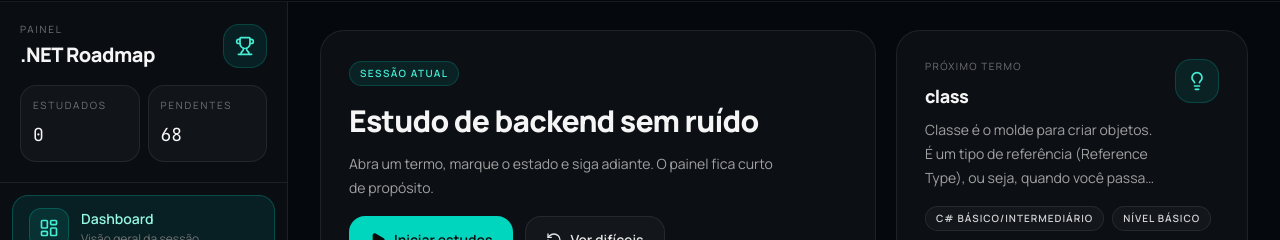
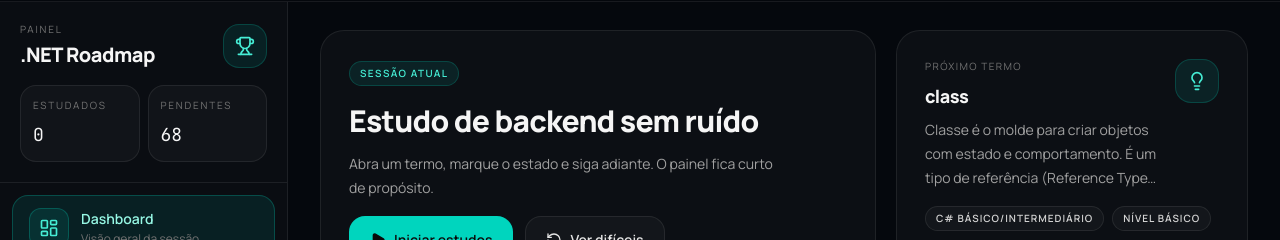
Before and after one commit to Murillou4/.NET-Interview-Roadmap, a React (Vite) app: page / in a window 1280 px wide. Shown: the part 149-389 px from the top of the page. Built offline with nearby package versions, Linux system fonts and the light colour scheme.

Commit message:
Fix class and struct learning sequence

```diff
--- a/src/components/SimulatorView.tsx
+++ b/src/components/SimulatorView.tsx
@@ -32,7 +32,7 @@
   const [showAnswer, setShowAnswer] = useState(false);
   const [lastAction, setLastAction] = useState<string | null>(null);
   const relatedTermByQuestionId: Record<string, string> = {
-    'class-vs-struct': 'class',
+    'class-vs-struct': 'struct',
     'what-is-interface': 'interface',
     'async-await': 'async',
     'what-is-linq': 'linq',
--- a/src/data/termsPart1.ts
+++ b/src/data/termsPart1.ts
@@ -6,20 +6,20 @@
     name: 'class',
     level: 'básico',
     category: 'C# básico/intermediário',
-    simpleExplanation: 'Classe é o molde para criar objetos. É um tipo de referência (Reference Type), ou seja, quando você passa uma classe para outra parte do código, você está passando o caminho da memória de onde ela está e não uma cópia.',
-    interviewExplanation: 'Em C#, uma class define uma estrutura de dados que combina campos, propriedades e métodos. Ela é alocada na memória Heap e gerenciada pelo Garbage Collector. É copiada por referência, indicando que duas variáveis podem apontar para o mesmo objeto.',
+    simpleExplanation: 'Classe é o molde para criar objetos com estado e comportamento. É um tipo de referência (Reference Type): a variável guarda uma referência para o objeto, e mais de uma variável pode apontar para a mesma instância.',
+    interviewExplanation: 'Em C#, uma class combina dados e comportamentos por meio de campos, propriedades e métodos. Ao atribuir uma variável de classe a outra, a referência é copiada, não o objeto. Por isso, alterações feitas por uma variável podem ser vistas pela outra quando ambas apontam para a mesma instância.',
     practicalExample: 'public class Cliente {\n  public string Nome { get; set; }\n  public void Ativar() { /* ativa o cliente */ }\n}',
     whenToUse: 'Sempre que você precisar modelar entidades de negócio complexas, serviços da aplicação ou controllers.',
-    commonErrors: ['Tentar comparar duas instâncias de classe usando == esperando comparação de valores (vão dar falso a menos que apontem para o mesmo endereço, use Equals ou override do == se necessário).', 'Alocar milhares de classes temporárias minúsculas sem necessidade, gerando estresse desnecessário no Garbage Collector.'],
-    interviewQuestion: 'Qual a diferença crucial entre uma class e uma struct no C#?',
-    shortInterviewAnswer: 'Class é um tipo de referência (Reference Type) carregado na Heap e gerenciado pelo Garbage Collector, enquanto struct é um tipo de valor (Value Type) carregado geralmente na Stack, mais rápido para dados pequenos e imutáveis.',
-    betterInterviewAnswer: 'Classes são Reference Types. Quando passadas como parâmetro, enviamos a referência da memória Heap. Elas aceitam herança e inicialização nula (null). Já as structs são Value Types na Stack, copiadas por valor completo em todas as atribuições, e não suportam herança direta, sendo excelentes para pequenos conjuntos de dados imutáveis (como coordenadas ou moedas).',
+    commonErrors: ['Usar == esperando comparação automática de todas as propriedades. Por padrão, classes usam igualdade de referência, salvo quando o tipo redefine esse comportamento.', 'Criar objetos temporários em excesso sem necessidade, aumentando o trabalho do Garbage Collector.'],
+    interviewQuestion: 'O que significa dizer que uma class é um tipo de referência no C#?',
+    shortInterviewAnswer: 'Significa que a variável guarda uma referência para o objeto. Ao atribuí-la a outra variável, copiamos a referência, então as duas podem apontar para a mesma instância.',
+    betterInterviewAnswer: 'Uma variável de class não contém diretamente todos os dados do objeto: ela contém uma referência para uma instância no managed heap. Ao copiar essa variável, o objeto não é clonado; a nova variável aponta para a mesma instância. Assim, uma alteração feita por uma referência pode ser observada pela outra. Classes também suportam herança e identidade compartilhada.',
     tags: ['C#', 'OOP', 'Reference Type'],
     quiz: {
-      question: 'Onde instâncias de uma "class" são alocadas principalmente na memória do .NET?',
-      options: ['Na Stack (fila rápida)', 'Na memória Heap', 'No arquivo de paginação', 'No cache de registradores'],
+      question: 'O que acontece ao atribuir uma variável de class a outra variável?',
+      options: ['O objeto é clonado automaticamente', 'A referência para o mesmo objeto é copiada', 'A variável original é apagada', 'Todas as propriedades são zeradas'],
       answerIndex: 1,
-      explanation: 'Sendo tipos de referência (Reference Types), os objetos das classes são guardados na memória Heap.'
+      explanation: 'Classes são tipos de referência. A atribuição copia a referência, então as duas variáveis podem apontar para a mesma instância.'
     }
   },
   {
@@ -32,15 +32,15 @@
     practicalExample: 'public struct GeoPonto {\n  public double Latitude { get; }\n  public double Longitude { }\n  public GeoPonto(double lat, double lon) { Latitude = lat; Longitude = lon; }\n}',
     whenToUse: 'Para representar conceitos matemáticos ou de domínio pequenos, imutáveis e de vida curta (ex: coordenadas, frações, cores RGB).',
     commonErrors: ['Criar structs gigantescas (causando lentidão ao passar por parâmetros por causa da cópia)', 'Criar structs mutáveis (gerando confusão já que alterações em cópias não se refletem na struct original).'],
-    interviewQuestion: 'Structs no C# herdam de alguma outra estrutura ou classe?',
-    shortInterviewAnswer: 'Structs não suportam herança. Elas herdam implicitamente de System.ValueType e podem implementar interfaces, mas não podem ter classes herdadas.',
-    betterInterviewAnswer: 'No C#, structs são implicitamente seladas (sealed) e não podem herdar de outras classes ou structs. No entanto, todas as structs herdam indiretamente de System.ValueType e podem implementar uma ou mais interfaces. Devemos evitar usá-las para lógicas de herança de classes.',
+    interviewQuestion: 'Qual é a principal diferença entre class e struct no C#?',
+    shortInterviewAnswer: 'Class é um tipo de referência: a atribuição copia a referência para o mesmo objeto. Struct é um tipo de valor: a atribuição copia os dados para uma nova variável.',
+    betterInterviewAnswer: 'Classes têm semântica de referência, permitem que duas variáveis apontem para a mesma instância e suportam herança. Structs têm semântica de valor: cada atribuição ou passagem por valor copia seus dados, e elas não participam de hierarquias de herança de classes. O local físico de uma struct na memória depende do contexto; a diferença essencial é a semântica de cópia.',
     tags: ['C#', 'Value Type', 'Memory'],
     quiz: {
       question: 'O que acontece ao passar uma "struct" como parâmetro para um método por padrão?',
-      options: ['Passa a referência exata na Heap', 'Lança uma exceção de compilação', 'O .NET faz uma cópia completa dos seus valores na Stack', 'A struct é automaticamente destruída'],
+      options: ['Passa uma referência para a mesma instância', 'Lança uma exceção de compilação', 'Uma cópia do valor é passada ao método', 'A struct é automaticamente destruída'],
       answerIndex: 2,
-      explanation: 'Sendo um tipo de valor, sua passagem padrão faz uma cópia de todos os seus dados internos.'
+      explanation: 'Por padrão, a passagem de um tipo de valor copia o valor. O local físico na memória depende do contexto e não define essa semântica.'
     }
   },
   {
```
